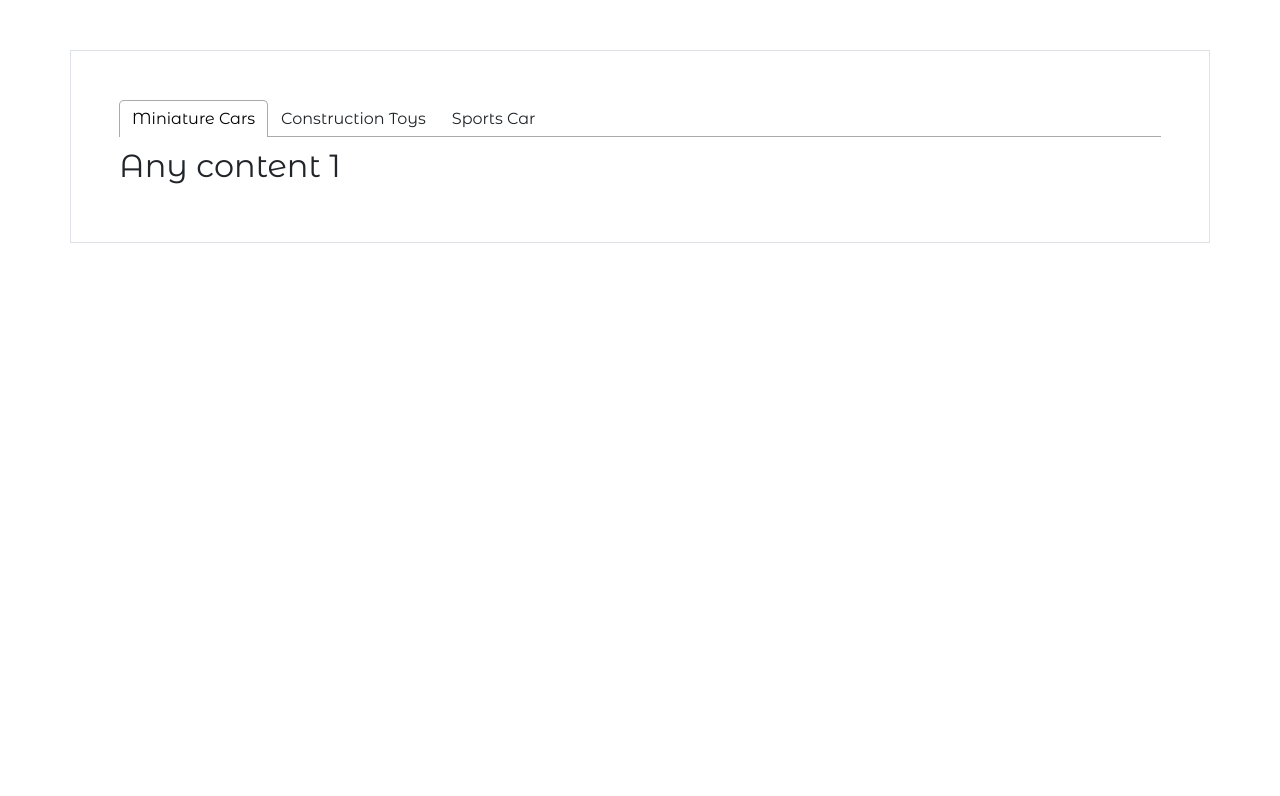
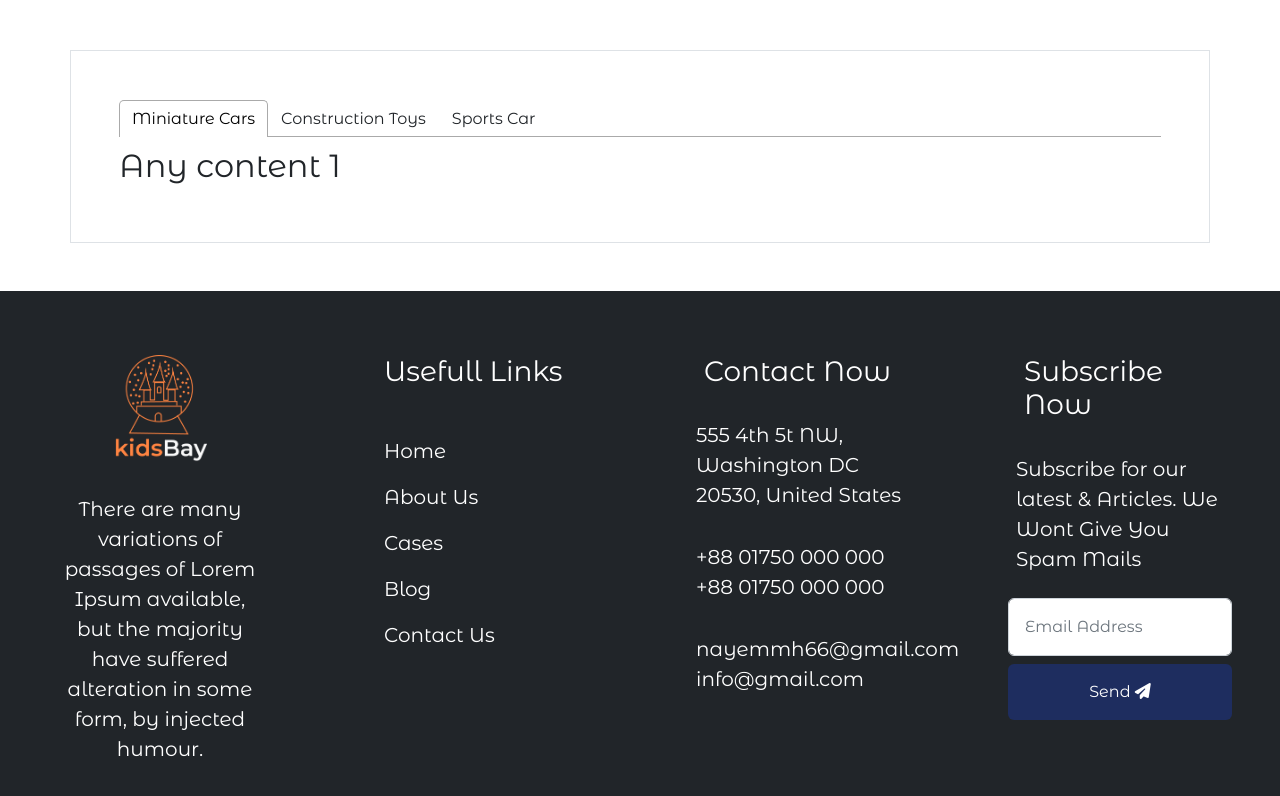
Before and after one commit to Hasan-Nayem/KidsBay-Client, a React (Vite) app: page / in a window 1280 px wide. Shown: the part 1670-2466 px from the top of the page. Before the commit the page ends 1961 px from the top, so only its background shows below. Built offline with nearby package versions, Linux system fonts and the light colour scheme; no server answers.

Commit message:
Footer added

```diff
--- /dev/null
+++ b/src/Components/Blog/Blog.jsx
@@ -0,0 +1,41 @@
+import { useTitle } from '../../hooks/hooks';
+import './Blog.css';
+const Blog = () => {
+    useTitle("Blog")
+    return (
+        <div className="container">
+            <h1 className="text-center fs-1 fw-bolder my-3">Questions & Answers</h1>
+            <div className="container main-content text-start">
+                <h4>1. What is an access token and refresh token? How do they work and where should we store them on the client-side? </h4>
+                <p> <strong>Ans:</strong> Access tokens and refresh tokens are used in authentication and authorization protocols. Access tokens are used to authenticate a user and grant access to resources. They are short-lived and expire after a certain period of time. Refresh tokens are used to obtain new access tokens after the original access token has expired. They are long-lived and can be used to obtain new access tokens without requiring the user to re-authenticate.
+
+                Access tokens should be stored in memory or in an httpOnly cookie. Refresh tokens should not be stored on the client-side because they are long-lived and can be used to obtain new access tokens without requiring the user to re-authenticate. Instead, they should be stored on the server-side.
+
+                Controlled components are used when we want to have more control over the form elements. They are used when we want to validate the input data before submitting it to the server.
+
+                Uncontrolled components are used when we want to have less control over the form elements. They are used when we don’t need to validate the input data before submitting it to the server.
+
+                </p>
+                <hr />
+                <h4>2. Compare SQL and NoSQL databases?</h4>
+                <p><strong>Ans:</strong> SQL and NoSQL databases are different types of databases that store and retrieve data in different ways. SQL databases are table-based and use a relational model and a structured query language. NoSQL databases are non-relational and can use various formats such as document-oriented, key-value pairs, graph structures, or wide-column stores.
+
+                SQL databases are suitable for applications that need multi-row transactions, consistency, and predefined models. They are best used for structured data. NoSQL databases are suitable for applications that need scalability, performance, and flexibility. They are best used for structured, semi-structured, and unstructured data.</p>
+                <hr />
+                <h4>3. What is express js? What is Nest JS? </h4>
+                <p> <strong>Ans:</strong> Express.js is a small framework that works on top of Node.js web server functionality to simplify its APIs and add helpful new features. </p>
+                <hr />
+                <p>
+                    <strong>Next.js</strong> is a React framework that gives you building blocks to create web applications. By framework, we mean Next.js handles the tooling and configuration needed for React, and provides additional structure, features, and optimizations for your application
+                </p>
+                <hr />
+                <h4>4. What is MongoDB aggregate and how does it work? </h4>
+                <p><strong>Ans:</strong> Aggregation in MongoDB is a framework for data aggregation operations. It is used to process data records and return computed results.
+                Aggregation operations process data records and return computed results. Aggregation operations group values from multiple documents together and can perform a variety of operations on the grouped data to return a single result.
+                </p>
+            </div>
+        </div>
+    );
+};
+
+export default Blog;
--- a/src/Components/Footer/Footer.css
+++ b/src/Components/Footer/Footer.css
@@ -0,0 +1,6 @@
+.footer-logo{
+    width: 125px;
+}
+.footer-btn {
+    background-color: #1e2d5f;
+}
--- a/src/Components/Footer/Footer.jsx
+++ b/src/Components/Footer/Footer.jsx
@@ -1,11 +1,49 @@
-import React from 'react';
 import './Footer.css';
-
+import footerLogo from '../../assets/footerLogo.png'
 const Footer = () => {
     return (
-        <div>
+        <footer className="w-100 bg-dark">
+            <div className="container-fluid">
+                <div className="row">
+                <div className="col-md-3 col-sm-12 p-5 text-center">
+                    <img src={footerLogo} className="p-3 footer-logo" alt="" />
+                    <p className="text-wrap text-white p-3 fs-5">There are many variations of
+                    passages of Lorem Ipsum
+                    available, but the majority have
+                    suffered alteration in some
+                    form, by injected humour.</p>
+                </div>
+                <div className="col-md-3 col-sm-12 p-5 text-white">
+                    <h3 className="p-3 ">Usefull Links</h3>
+                    <ul className=" list-group-bg-dark p-3 fs-5">
+                    <li className="list-group-item py-2">Home</li>
+                    <li className="list-group-item py-2">About Us</li>
+                    <li className="list-group-item py-2">Cases</li>
+                    <li className="list-group-item py-2">Blog</li>
+                    <li className="list-group-item py-2">Contact Us</li>
+                    </ul>
+                </div>
 
-        </div>
+                <div className="col-md-3 col-sm-12 p-5 text-white">
+                    <h3 className="p-3">Contact Now</h3>
+
+                    <p className="text-wrap p-2 fs-5">555 4th 5t NW, Washington DC 20530, United States</p>
+                    <p className="text-wrap p-2 fs-5">+88 01750 000 000 +88 01750 000 000</p>
+                    <p className="text-wrap p-2 fs-5">nayemmh66@gmail.com info@gmail.com</p>
+
+                </div>
+
+                <div className="col-md-3 col-sm-12 p-5 text-white">
+                    <h3 className="p-3">Subscribe Now</h3>
+
+                    <p className="text-wrap p-2 fs-5">Subscribe for our latest & Articles. We Wont Give You Spam Mails</p>
+                        <input type="text" className="form-control p-3 my-2" placeholder="Email Address"/>
+                    <button className="footer-btn text-white p-3 rounded w-100 border-0">Send <i className="fas fa-paper-plane"></i> </button>
+                </div>
+
+                </div>
+            </div>
+            </footer>
     );
 };
 
--- a/src/Components/Header/Header.jsx
+++ b/src/Components/Header/Header.jsx
@@ -35,6 +35,7 @@ const Header = () => {
                         navbarScroll
                     >
                         <ActiveLinks to="/">Home</ActiveLinks>
+                        <ActiveLinks to="/blog">Blog</ActiveLinks>
                         <ActiveLinks to="/">All Toys</ActiveLinks>
                         <ActiveLinks to="/">My Toys</ActiveLinks>
                         <ActiveLinks to="/">Add A New Toy</ActiveLinks>
--- a/src/Components/Layout/Main.jsx
+++ b/src/Components/Layout/Main.jsx
@@ -1,6 +1,6 @@
 import './Main.css';
 import Header from '../Header/Header';
-import { Outlet, useNavigation } from 'react-router-dom';
+import { Outlet, ScrollRestoration, useNavigation } from 'react-router-dom';
 import Footer from '../Footer/Footer';
 import Loader from '../Loader/Loader';
 
@@ -13,6 +13,7 @@ const Main = () => {
                     navigation.state === 'loading'? <Loader></Loader> : <Outlet></Outlet>
                 }
             <Footer></Footer>
+            <ScrollRestoration />
         </div>
     );
 };
--- a/src/Components/Login/Login.jsx
+++ b/src/Components/Login/Login.jsx
@@ -28,7 +28,7 @@ const Login = () => {
     }
     const handleGoogleLogin = () => {
         googleLogin()
-        .then(result =>{
+        .then(() =>{
             // console.log(result);
             navigate(from, {replace : true});
         })
--- a/src/main.jsx
+++ b/src/main.jsx
@@ -12,6 +12,7 @@ import Login from './Components/Login/Login';
 import Registration from './Components/Registration/Registration';
 import AuthProvider from './providers/AuthProvider';
 import Loader from './Components/Loader/Loader';
+import Blog from './Components/Blog/Blog';
 const router = createBrowserRouter([
   {
     path: "/",
@@ -21,7 +22,10 @@ const router = createBrowserRouter([
         path: "/",
         element: <Home></Home>,
       },
-
+      {
+        path: "/blog",
+        element: <Blog></Blog>,
+      },
       {
         path: "/login",
         element: <Login></Login>,
```
Also changed, not shown: src/Components/Blog/Blog.css (added), src/assets/footerLogo.png (added), src/assets/logo.png (added).
